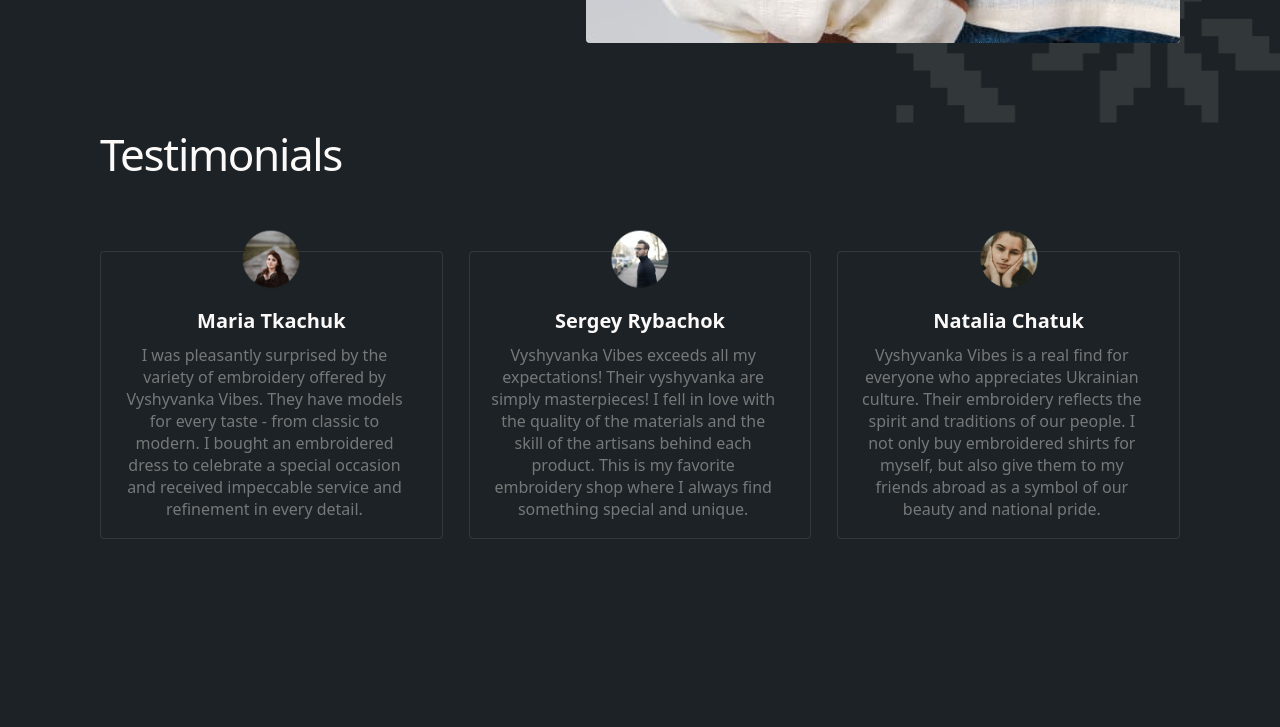
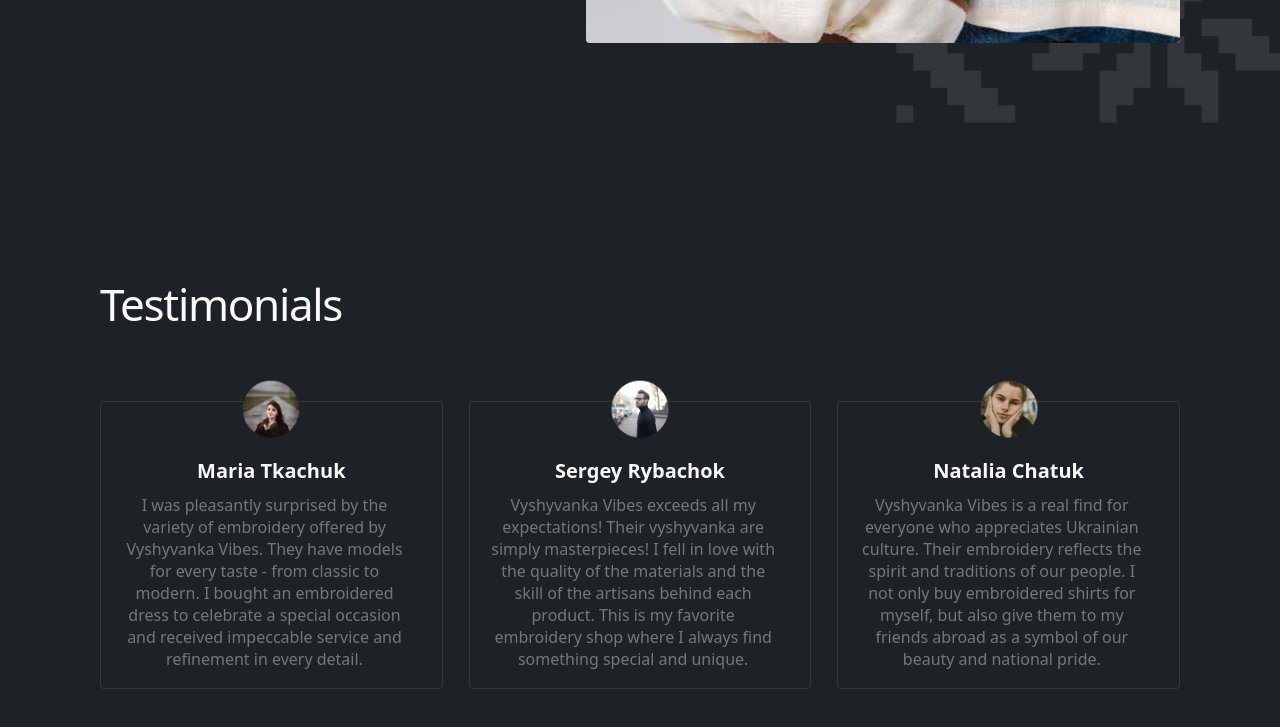
Before and after one commit to Parfent1ev/VyshyvankaVibes, a website built with Vite: page src/index.html in a window 1280 px wide. Shown: the part 1369-2096 px from the top of the page. Before the commit the page ends 1908 px from the top, so only its background shows below. Built offline with nearby package versions, Linux system fonts and the light colour scheme.

Commit message:
add padding tetimonials

```diff
--- a/src/css/testimonials.css
+++ b/src/css/testimonials.css
@@ -1,3 +1,8 @@
+.testimonials {
+  padding-top: 80px;
+  padding-bottom: 80px;
+}
+
 .testimonials-title {
   color: #fcf9f9;
   font-size: 32px;
@@ -43,6 +48,12 @@
 }
 
 @media screen and (min-width: 768px) {
+
+  .testimonials {
+    padding-top: 100px;
+    padding-bottom: 100px;
+  }
+
   .testimonials-list-item:nth-child(2) {
     display: block;
   }
@@ -68,6 +79,12 @@
 }
 
 @media screen and (min-width: 1280px) {
+
+  .testimonials {
+    padding-top: 150px;
+    padding-bottom: 150px;
+  }
+
   .testimonials-list-item:nth-child(3) {
     display: block;
   }
--- a/src/partials/testimonials.html
+++ b/src/partials/testimonials.html
@@ -1,4 +1,4 @@
-<section class="testimonials">
+<section class="testimonials" id="">
   <div class="container">
     <h2 class="testimonials-title" id="testimonials">Testimonials</h2>
     <ul class="testimonials-list">
```
